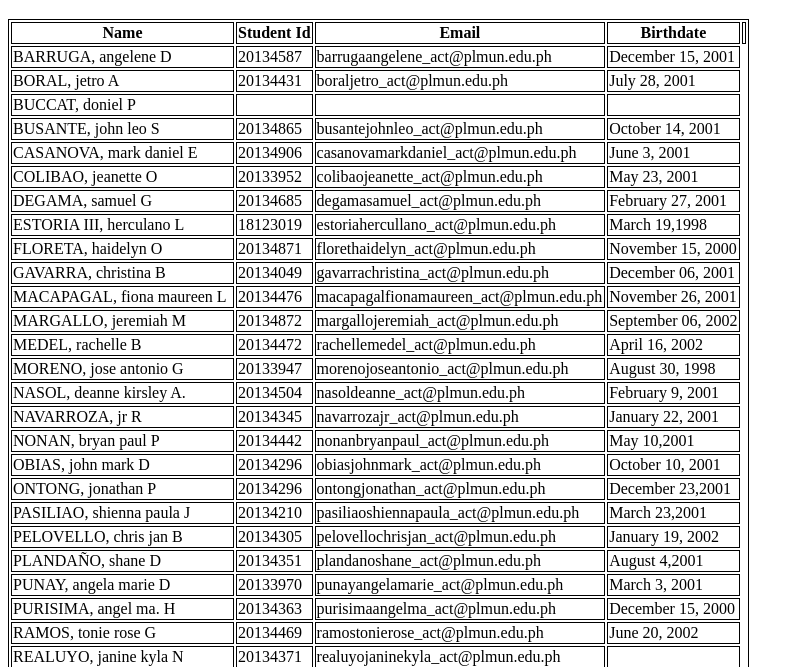
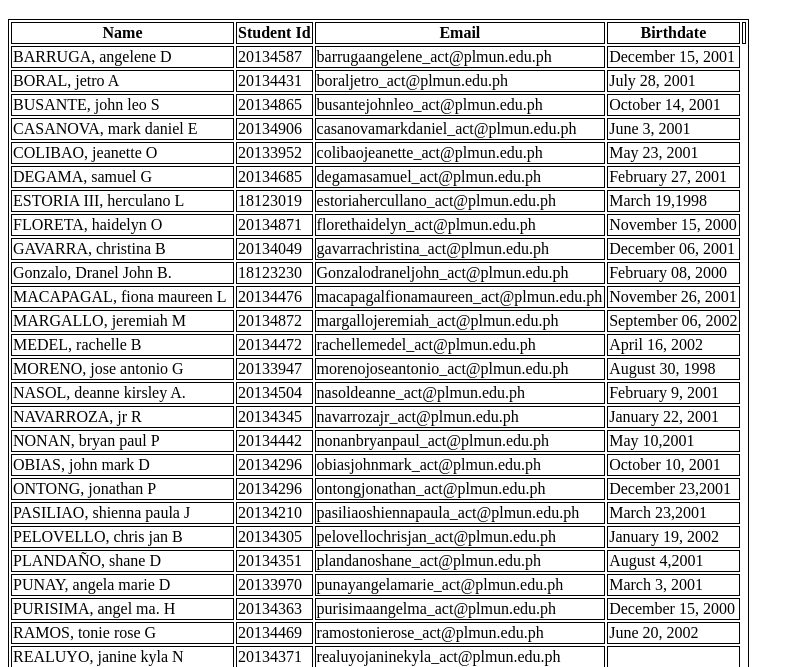
Before and after one commit to Jetro-jet/WT2-ACT2E-Group1, a plain HTML site: page People.html in a window 1280 px wide. Shown: the part 61-728 px from the top of the page, without its empty margins (0-804 px from the left). Drawn offline with Linux system fonts and the light colour scheme.

Commit message:
Update People.html

```diff
--- a/People.html
+++ b/People.html
@@ -35,12 +35,6 @@ table, th, td {
 		<td>20134431 </td>
 		<td>boraljetro_act@plmun.edu.ph</td>
 		<td>July 28, 2001</td>
-	</tr>
-	<tr>
-		<td>BUCCAT, doniel P</td>
-		<td></td>
-		<td></td>
-		<td></td>
 	</tr>
    <tr>
 		<td>BUSANTE, john leo S</td>
@@ -83,6 +77,12 @@ table, th, td {
 		<td>20134049</td>
 		<td>gavarrachristina_act@plmun.edu.ph</td>
 		<td>December 06, 2001</td>
+	 </tr>
+<tr>
+		<td>Gonzalo, Dranel John B.</td>
+		<td>18123230</td>
+		<td>Gonzalodraneljohn_act@plmun.edu.ph</td>
+		<td>February 08, 2000</td>
 	 </tr>
    <tr>
 		<td>MACAPAGAL, fiona maureen L</td>
```
